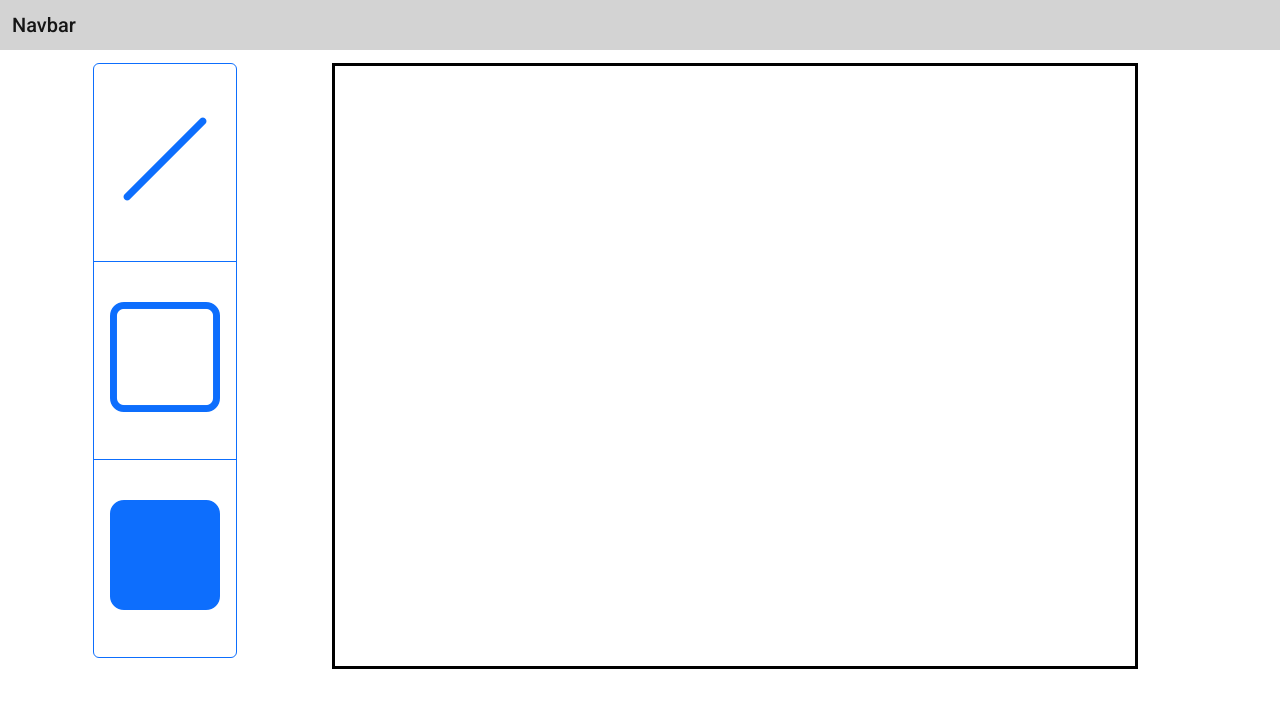
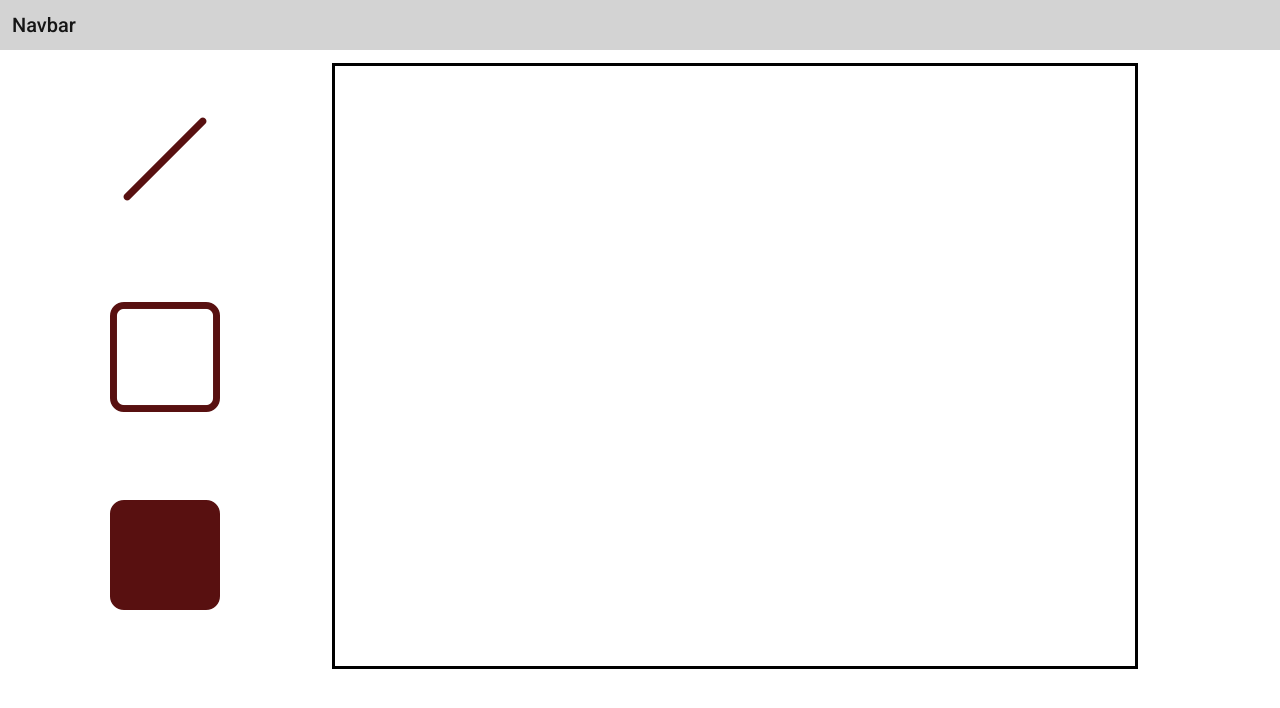
Before and after one commit to nilCux/architecture-logicielle, an Angular app: page / in a window 1280 px wide. Shown: the top 708 px of the page. Built offline with nearby package versions, Linux system fonts and the light colour scheme.

Commit message:
Clean code

```diff
--- a/src/app/canvas/canvas.component.html
+++ b/src/app/canvas/canvas.component.html
@@ -4,4 +4,5 @@
   height="600"
   (pointerdown)="onDown($event)"
   (pointerup)="onUp($event)"
+  (dblclick)="clearScreen()"
 ></canvas>
--- a/src/app/canvas/canvas.component.ts
+++ b/src/app/canvas/canvas.component.ts
@@ -25,39 +25,29 @@ export class CanvasComponent implements OnInit {
     this.mouseDownPos = [e.offsetX, e.offsetY];
   }
 
-  onUp(e : MouseEvent) {
+  onUp(e: MouseEvent) {
     this.isMouseDown = false;
-    var canvas = <HTMLCanvasElement>document.getElementById('drawzone');
-    if (canvas.getContext) {
-      var ctx = canvas.getContext('2d');
-      ctx.beginPath();
-      ctx.moveTo(...this.mouseDownPos);
-      ctx.lineTo(e.offsetX, e.offsetY);
-      ctx.stroke();
-    }
+    this.ctx.beginPath();
+    this.ctx.moveTo(...this.mouseDownPos);
+    this.ctx.lineTo(e.offsetX, e.offsetY);
+    this.ctx.stroke();
     this.mouseDownPos = [0, 0];
   }
 
   clearScreen() {
-    var canvas = <HTMLCanvasElement>document.getElementById('drawzone');
-    if (canvas.getContext) {
-      var ctx = canvas.getContext('2d');
-      ctx.clearRect(0, 0, canvas.width, canvas.height);
-    }
+    this.ctx.clearRect(0, 0, this.canvas.width, this.canvas.height);
   }
 
   @HostListener('document:mousemove', ['$event'])
   onMouseMove(e) {
     if (this.isMouseDown) {
+      /* TODO GHOST :)
       this.clearScreen();
-      var canvas = <HTMLCanvasElement>document.getElementById('drawzone');
-      if (canvas.getContext) {
-        var ctx = canvas.getContext('2d');
-        ctx.beginPath();
-        ctx.moveTo(...this.mouseDownPos);
-        ctx.lineTo(e.offsetX, e.offsetY);
-        ctx.stroke();
-      }
+      this.ctx.beginPath();
+      this.ctx.moveTo(...this.mouseDownPos);
+      this.ctx.lineTo(e.offsetX, e.offsetY);
+      this.ctx.stroke();
+      */
     }
   }
 
--- a/src/app/toolbar/toolbar.component.html
+++ b/src/app/toolbar/toolbar.component.html
@@ -1,11 +1,11 @@
 <div class="btn-group-vertical" role="group">
-  <button type="button" class="btn btn-outline-primary">
+  <button type="button" class="btn">
     <i class="bi bi-slash-lg"></i>
   </button>
-  <button type="button" class="btn btn-outline-primary">
+  <button type="button" class="btn">
     <i class="bi bi-square"></i>
   </button>
-  <button type="button" class="btn btn-outline-primary">
+  <button type="button" class="btn">
     <i class="bi bi-square-fill"></i>
   </button>
 </div>
--- a/src/app/toolbar/toolbar.component.sass
+++ b/src/app/toolbar/toolbar.component.sass
@@ -1,2 +1,5 @@
 .bi
   font-size: 110px
+
+.btn
+  color: #581010
```
